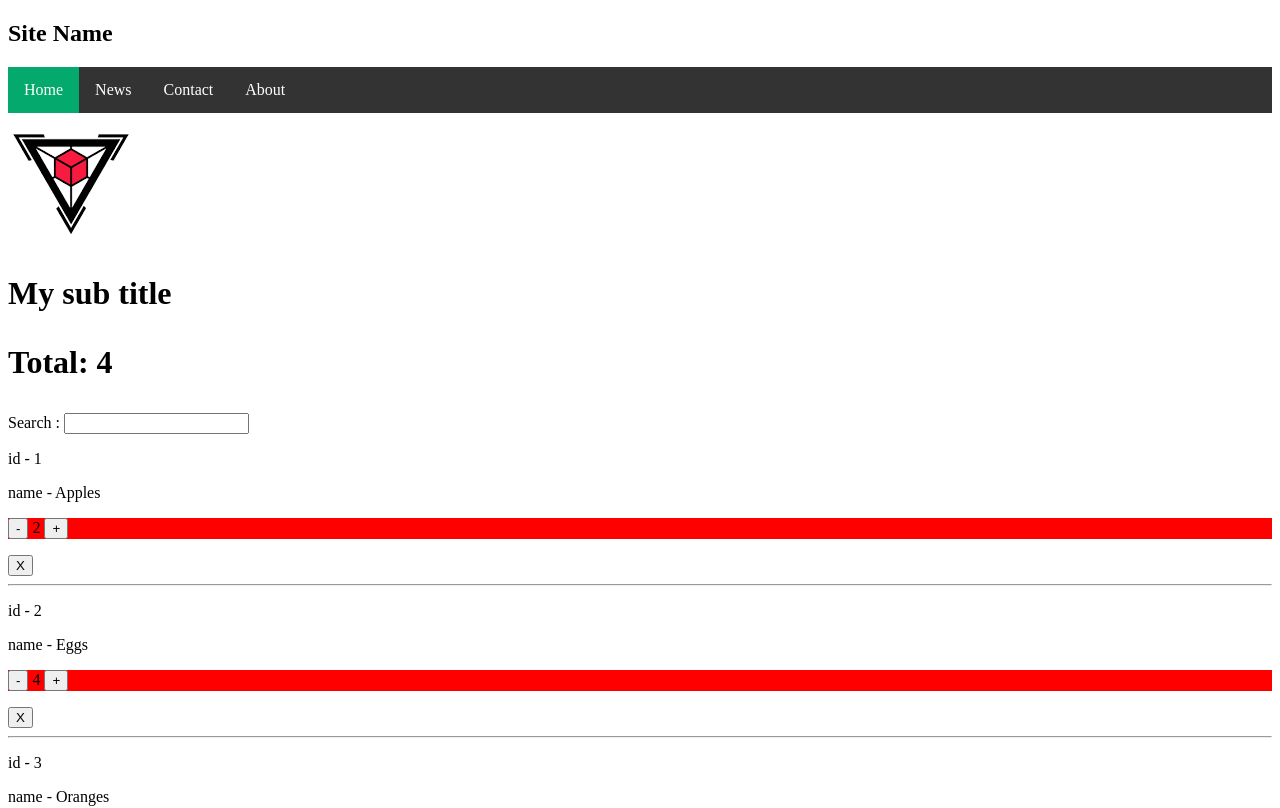
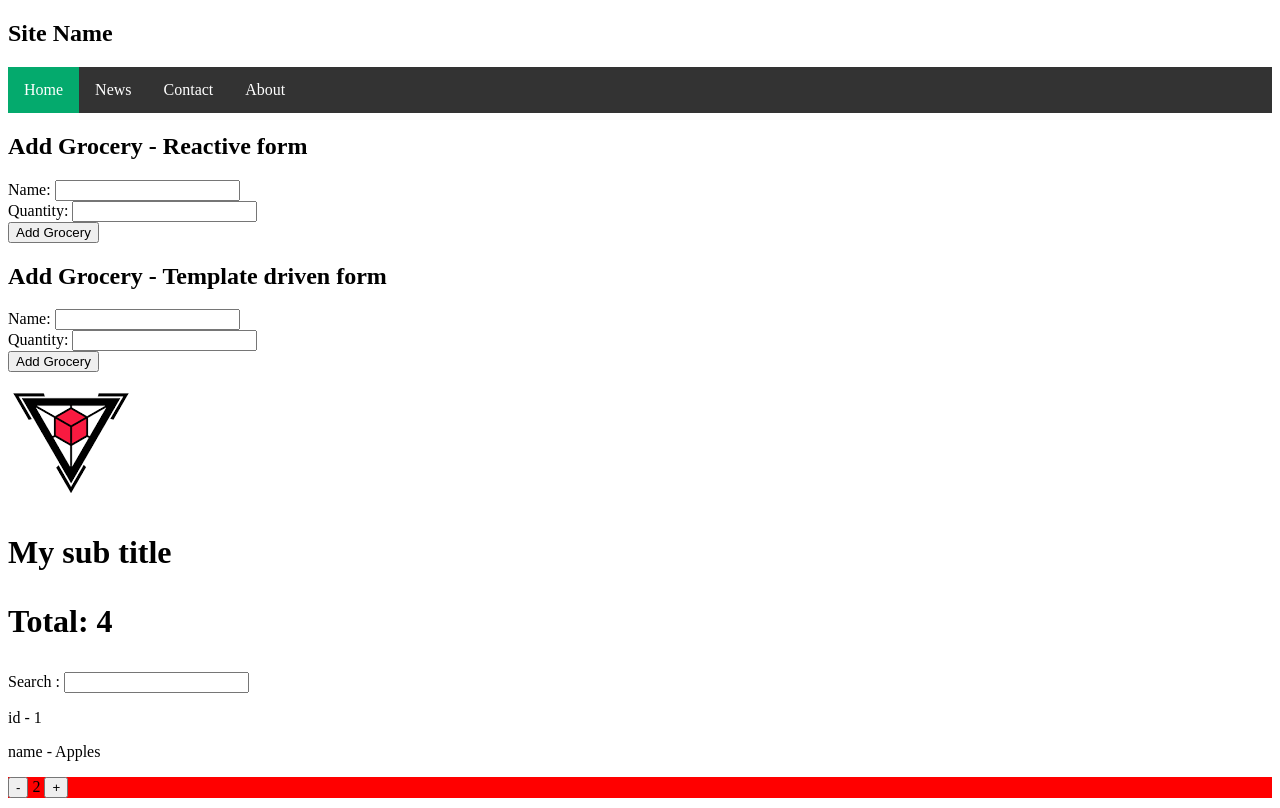
Before and after one commit to Kalafathakan/AngularLab, an Angular app: page / in a window 1280 px wide. Shown: the top 808 px of the page. Built offline with nearby package versions, Linux system fonts and the light colour scheme.

Commit message:
template driven form

```diff
--- a/src/app/components/grocery/grocery.component.css
+++ b/src/app/components/grocery/grocery.component.css
@@ -0,0 +1,3 @@
+input.ng-invalid.ng-touched {
+  border: red 2px solid;
+}
--- a/src/app/components/grocery/grocery.component.html
+++ b/src/app/components/grocery/grocery.component.html
@@ -1,3 +1,23 @@
+<h2>Add Grocery - Reactive form</h2>
+
+<form (ngSubmit)="onSubmit(myForm)" #myForm="ngForm">
+  Name: <input type="text" name="name" ngModel #name="ngModel" required />
+  <br />
+  <div *ngIf="name.invalid && name.touched">Name is required</div>
+  Quantity: <input type="text" name="quantity" ngModel #quantity="ngModel" />
+  <br />
+  <input type="submit" value="Add Grocery" />
+</form>
+<h2>Add Grocery - Template driven form</h2>
+
+<form (ngSubmit)="onSubmit(myForm)" #myForm="ngForm">
+  Name: <input type="text" name="name" ngModel #name="ngModel" required />
+  <br />
+  <div *ngIf="name.invalid && name.touched">Name is required</div>
+  Quantity: <input type="text" name="quantity" ngModel #quantity="ngModel" />
+  <br />
+  <input type="submit" value="Add Grocery" />
+</form>
 <app-header [total]="getTotal()"></app-header>
 
 <!-- <div>Search : <input type="text" (change)="searchGrocery($event)" /></div> -->
--- a/src/app/components/grocery/grocery.component.ts
+++ b/src/app/components/grocery/grocery.component.ts
@@ -1,4 +1,6 @@
 import { Component, OnInit } from '@angular/core';
+import { NgForm } from '@angular/forms';
+import { from } from 'rxjs';
 
 @Component({
   selector: 'app-grocery',
@@ -64,4 +66,14 @@ export class GroceryComponent implements OnInit {
   getTotal() {
     return this.grocery.length;
   }
+
+  onSubmit(form: NgForm) {
+    console.log(form);
+    this.grocery.push({
+      id: 45,
+      name: form.value.name,
+      quantity: form.value.quantity,
+    });
+    form.reset();
+  }
 }
```
